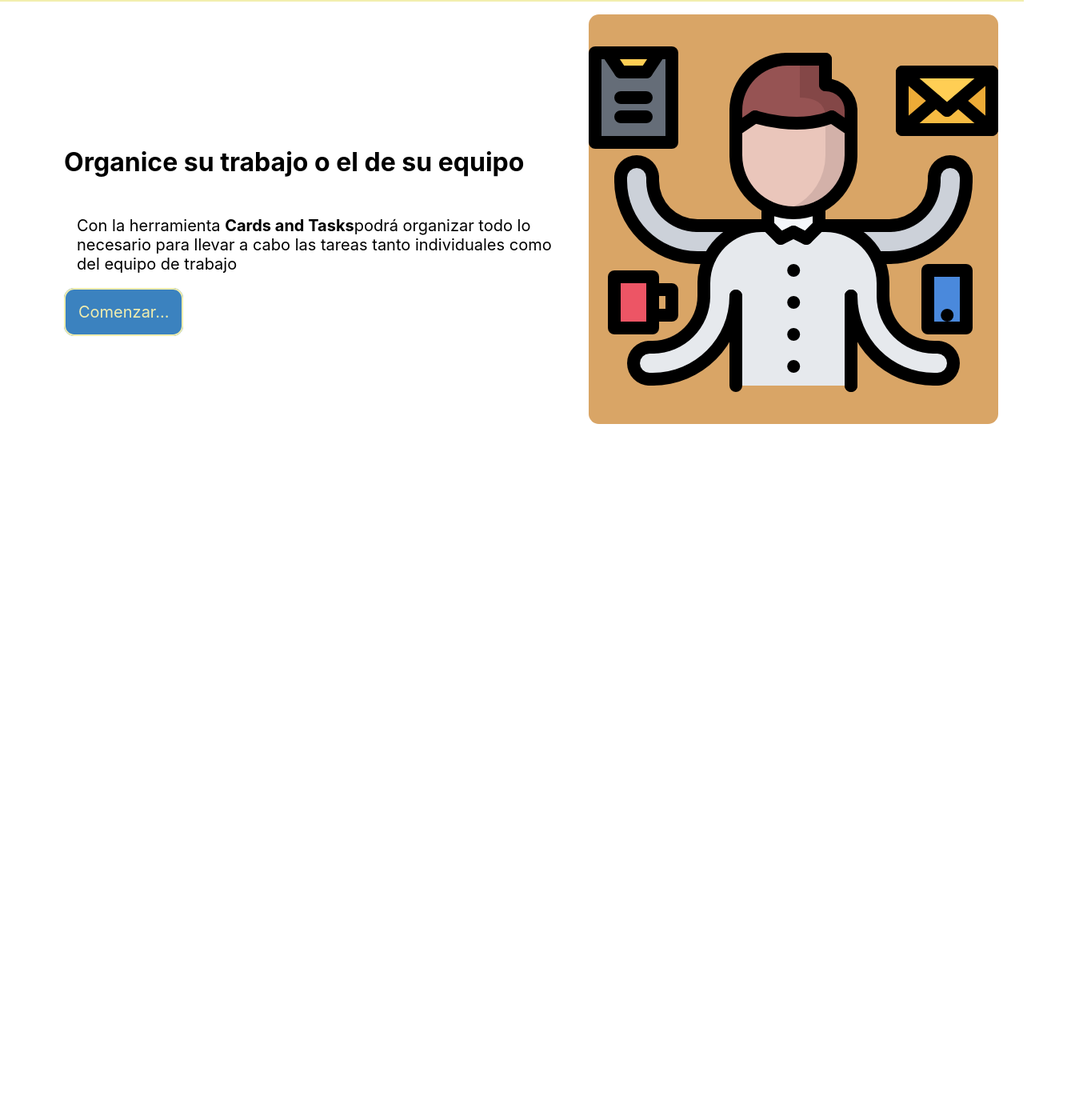
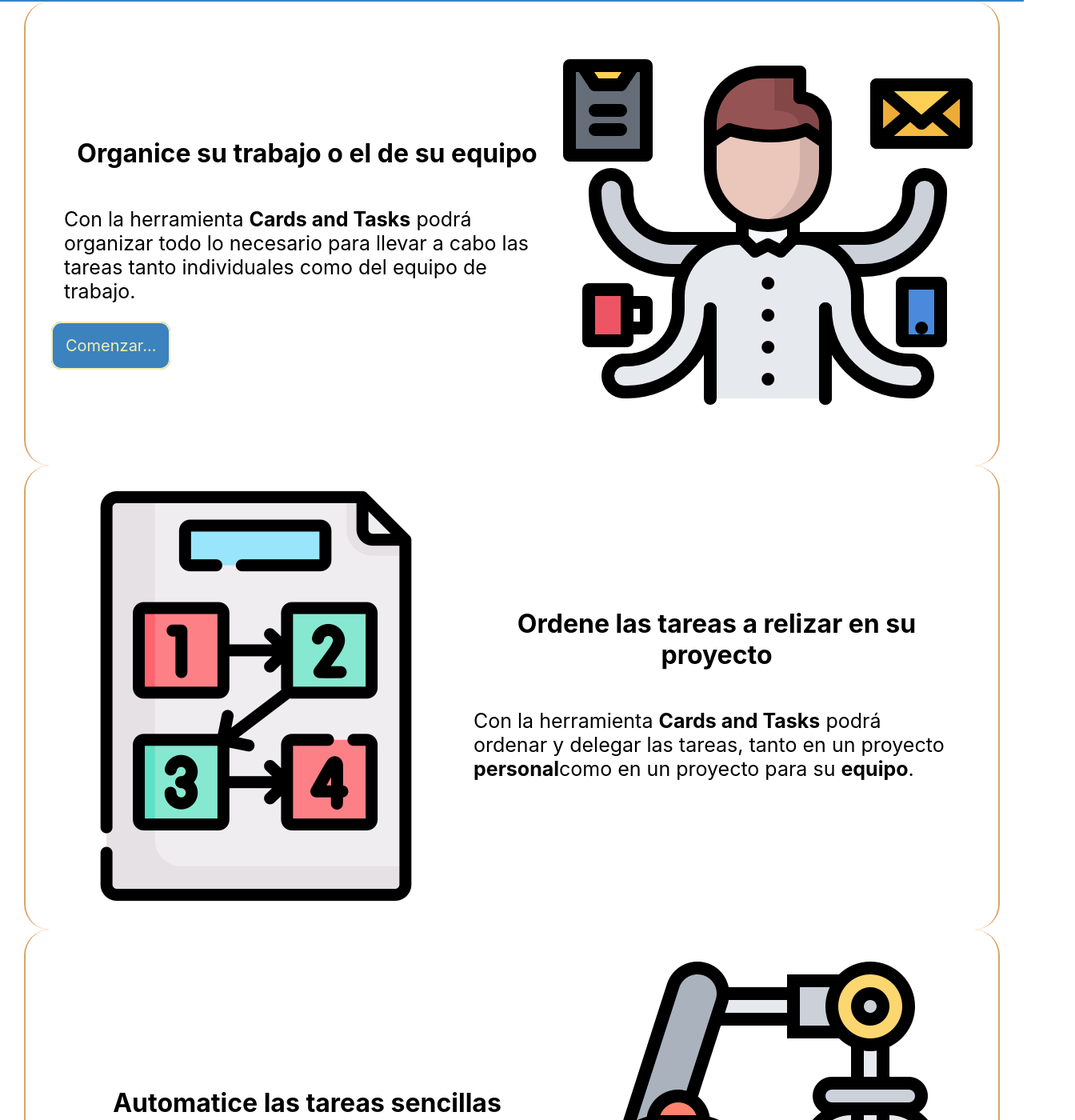
Before and after one commit to Oiranca/geekshubs-reto3, a React (Create React App) app: page / in a window 1280 px wide. Shown: the part 114-1514 px from the top of the page at 80% size, 1344 px wide, since content can reach past the window. Before the commit the page ends 800 px from the top, so only its background shows below. Built offline with nearby package versions, Linux system fonts and the light colour scheme.

Commit message:
Text and image into main page

```diff
--- a/src/App.js
+++ b/src/App.js
@@ -1,6 +1,8 @@
 import React from 'react';
 import Header from "./componets/header/Header";
-import {BrowserRouter, Switch} from "react-router-dom";
+import {BrowserRouter, Route, Switch} from "react-router-dom";
+// import './App.scss';
+import Main from "./componets/main/Main";
 
 
 function App() {
@@ -9,7 +11,7 @@ function App() {
             <BrowserRouter>
                 <Header/>
                 <Switch>
-
+                    <Route path="/" component={Main} exact/>
                 </Switch>
             </BrowserRouter>
         </div>
--- /dev/null
+++ b/src/App.scss
@@ -0,0 +1,3 @@
+.App{
+  display: flex;
+}
--- a/src/componets/header/Header.jsx
+++ b/src/componets/header/Header.jsx
@@ -2,7 +2,7 @@ import React from "react";
 import {NavLink} from "react-router-dom";
 import './Header.scss'
 import logo from '../../img/logo/LogoMakr.png'
-import Main from "../main/Main";
+
 
 
 const Header = (props) => {
@@ -23,7 +23,7 @@ const Header = (props) => {
 
             </div>
 
-            <Main/>
+
 
         </React.Fragment>
 
--- a/src/componets/header/Header.scss
+++ b/src/componets/header/Header.scss
@@ -3,7 +3,7 @@
 .mainHeader {
   display: flex;
   flex-flow: row wrap;
-  background-color: $Contrast_Theme;
+  background-color: $Medium_Theme;
   justify-content: space-between;
 
 
@@ -36,9 +36,9 @@
     }
 
     a:hover {
-      background-color: $Dark_Theme;
-      color: $Contrast_Theme;
-      border: $Contrast_Theme 2px solid;
+      background-color: $Contrast_Theme;
+      color: $Dark_Theme;
+      border: $Dark_Theme 2px solid;
     }
 
 
--- a/src/componets/main/Main.jsx
+++ b/src/componets/main/Main.jsx
@@ -1,33 +1,81 @@
 import React from "react";
 import './Main.scss';
 import multiTasks from '../../img/main/multitask.png'
+import storyboard from '../../img/main/storyboard.png'
+import automatic from '../../img/main/automatizacion.png'
 import {NavLink} from "react-router-dom";
 
 const Main = (props) => {
 
     return (
-        <div className="row containerMain">
-            <div className="articleMain">
+        <React.Fragment>
+
+            <section className="containerMain">
+                <div className="articleMain">
 
                     <h3>
                         Organice su trabajo o el de su equipo
                     </h3>
 
-                    <p>Con la herramienta <b>Cards and Tasks</b>
-                        podrá organizar todo lo necesario para llevar a cabo
-                        las tareas tanto individuales como del equipo de trabajo</p>
+                    <p>Con la herramienta <b>Cards and Tasks</b> podrá organizar todo lo necesario para llevar a cabo
+                        las tareas tanto individuales como del equipo de trabajo.</p>
                     <NavLink to="/popular">
                         <span className="linkMain">Comenzar...</span>
                     </NavLink>
 
-            </div>
+                </div>
 
 
-            <div className="imgMain">
-                <img src={multiTasks} alt="multitaks"/>
+                <div className="imgMain">
+                    <img src={multiTasks} alt="multitaks"/>
+                </div>
+
+            </section>
+
+
+            <section className="containerMain">
+
+                <div className="imgMain">
+                    <img src={storyboard} alt="storyboar"/>
+                </div>
+
+                <div className="articleMain">
+
+                    <h3>
+                        Ordene las tareas a relizar en su proyecto
+                    </h3>
+
+                    <p>Con la herramienta <b>Cards and Tasks</b> podrá ordenar y delegar las tareas, tanto en un proyecto <b>personal</b>
+                    como en un proyecto para su <b>equipo</b>.</p>
+
+
+                </div>
+
+
+
+            </section>
+
+
+            <div className="containerMain">
+                <div className="articleMain">
+
+                    <h3>
+                        Automatice las tareas sencillas
+                    </h3>
+
+                    <p>Con la herramienta <b>Cards and Tasks</b> podrá automatizar tareas, para así poder realizar el
+                    tabajo con más <b>dinamismo</b></p>
+
+                </div>
+
+                <div className="imgMain">
+                    <img src={automatic} alt="automatic"/>
+                </div>
+
             </div>
+        </React.Fragment>
 
-        </div>
+
 
     );
 };
--- a/src/componets/main/Main.scss
+++ b/src/componets/main/Main.scss
@@ -1,28 +1,27 @@
 @import "src/style/Global";
 
 .containerMain {
-  width: 100%;
-  align-items: center;
+  width: 90%;
   display: flex;
-  flex-flow: row wrap;
-  margin-top: 1rem;
-  margin-left: 4rem;
-  margin-right: 4rem;
+  flex-direction: row;
+  margin: auto;
+  padding: 2rem;
 
+  border-right: $Brown_Light_Theme 2px solid;
+  border-left: $Brown_Light_Theme 2px solid;
+  border-radius: 2rem;
 
   .articleMain {
-    margin: 1rem;
-    text-align: left;
-    width: 50%;
-    cursor: pointer;
+    margin: auto;
 
     h3 {
+      text-align: center;
       font-size: 2rem;
     }
 
     p {
       box-sizing: border-box;
-      font-size: 20px;
+      font-size: 25px;
       padding: 1rem;
 
     }
@@ -40,6 +39,7 @@
     }
 
     a:hover {
+      cursor: pointer;
       background-color: $Contrast_Theme;
       color: $Dark_Theme;
       border: $Dark_Theme 2px solid;
@@ -48,12 +48,6 @@
 
   }
 
-  .imgMain {
-    img {
-      border-radius: $Border_Application;
-      background-color: $Brown_Light_Theme;
-    }
-  }
 
 }
 
```
Also changed, not shown: src/img/main/automatizacion.png (added), src/img/main/storyboard.png (added).
